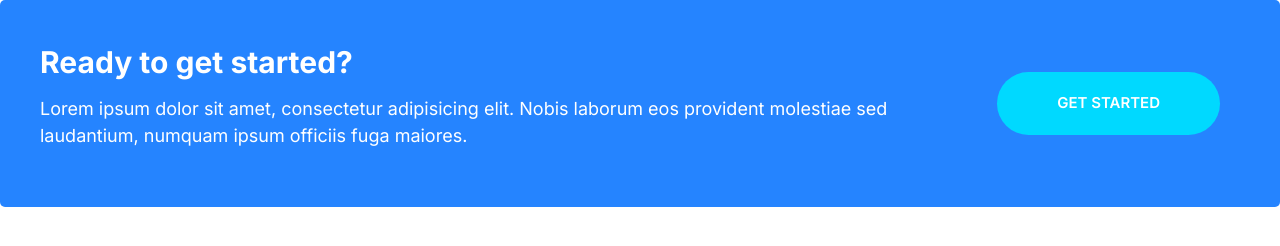
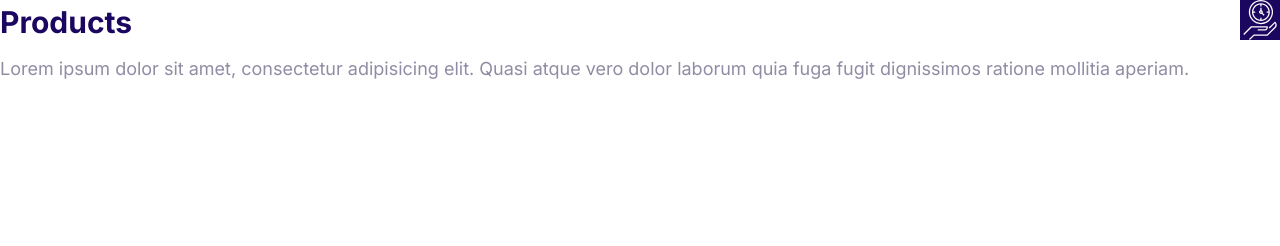
Before and after one commit to akmal-azami/envio, a plain HTML site: page index.html in a window 1280 px wide. Drawn offline with Linux system fonts and the light colour scheme.

Commit message:
Created structure of collapsible component

```diff
--- a/CSS/style.css
+++ b/CSS/style.css
@@ -164,6 +164,7 @@ background-color: var(--color-primary);
 
 .icon--primary {
     fill: var(--color-primary);
+
 }
 
 
@@ -183,6 +184,7 @@ background-color: var(--color-primary);
 
 .icon--white {
     fill: #fff;
+    background: #1b0760;
 }
 
 .icon--small {
@@ -539,3 +541,36 @@ border-radius: 5px;
         margin: 0 2rem;
     }
 }
+
+/* Collaptible */
+
+.collapsible__header {
+    display: flex;
+    justify-content: space-between;
+}
+
+.collapsible__heading {
+    margin-top: 0;
+    font-size: 3rem;
+}
+
+.collapsible__chevron {
+transform:rotate(-90deg);
+transition: transform 0.3s;
+}
+
+.collapsible__content {
+    max-height: 0;
+    overflow: hidden;
+    transition: all 0.3s;
+    opacity: 0;
+}
+
+.collapsible--expanded .collapsible__chevron {
+    transform: rotate(0);
+}
+
+.collapsible--expanded .collapsible__content {
+max-height: 100vh;
+opacity: 1;
+}
--- /dev/null
+++ b/JS/main.js
@@ -0,0 +1,6 @@
+const collapsibles = document.querySelectorAll(".collapsible");
+collapsibles.forEach((item) =>
+  item.addEventListener("click", function () {
+    this.classList.toggle("collapsible--expanded");
+  })
+);
--- a/index.html
+++ b/index.html
@@ -15,18 +15,20 @@
     <title>Document</title>
   </head>
   <body>
-    <div class="callout callout--primary">
-      <div class="grid grid--1x2">
-        <div class="callout__content">
-        <h2 class="callout__heading">Ready to get started?</h2>
-        <p>
-          Lorem ipsum dolor sit amet, consectetur adipisicing elit. Nobis
-          laborum eos provident molestiae sed laudantium, numquam ipsum officiis
-          fuga maiores.
-        </p>
-      </div>
-      <a href="#" class="button button--secondary button--stretched"> Get started</a>
+    <div class="collapsible collapsible--expanded">
+      <header class="collapsible__header">
+        <h2 class="collapsible__heading">Products</h2>
+
+          <svg class="icon icon--white collapsible__chevron">
+            <use xlink:href="/images/sprite.svg#clock"></use>
+          </svg>
+        </span>
+      </header>
+
+      <div class="collapsible__content">
+     <p>Lorem ipsum dolor sit amet, consectetur adipisicing elit. Quasi atque vero dolor laborum quia fuga fugit dignissimos ratione mollitia aperiam.</p>
     </div>
   </div>
+  <script src="JS/main.js"></script>
   </body>
 </html>
```
Also changed, not shown: components/collapsible.html (added, +15 -0 lines).
